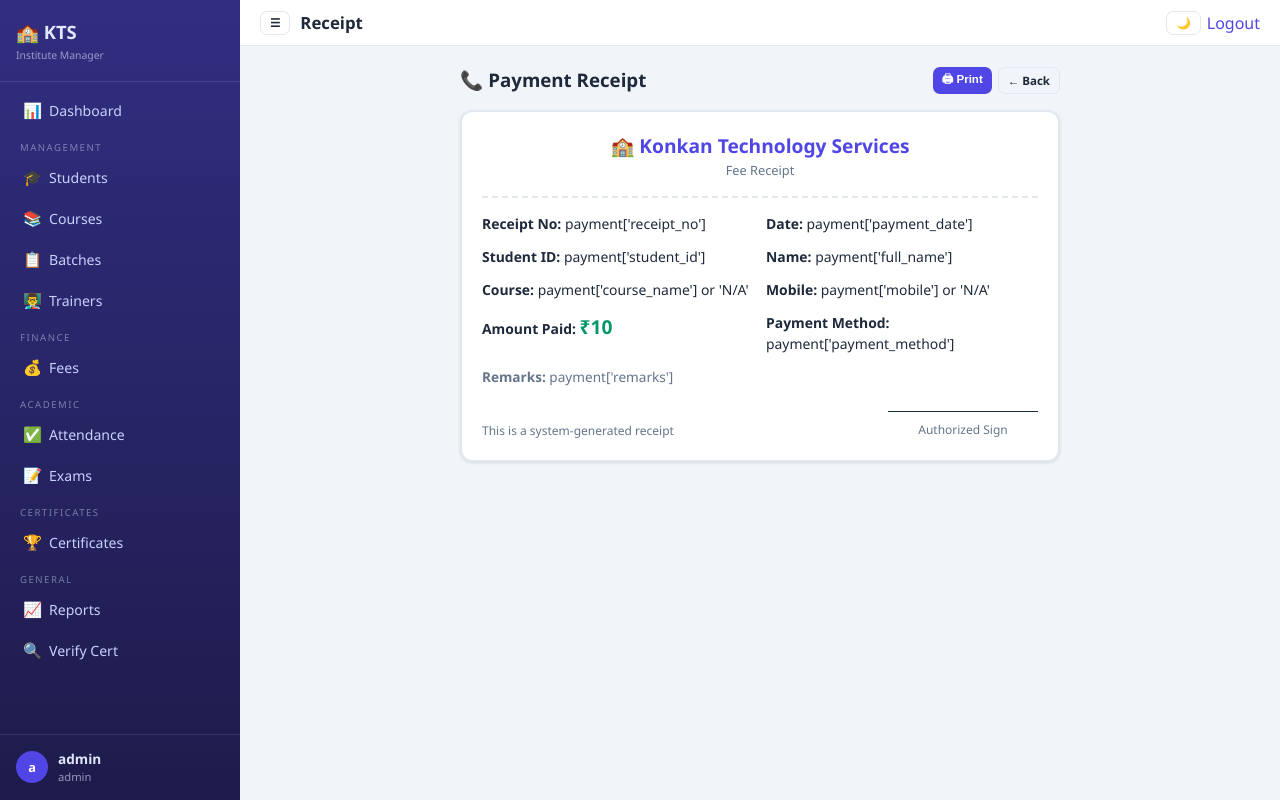
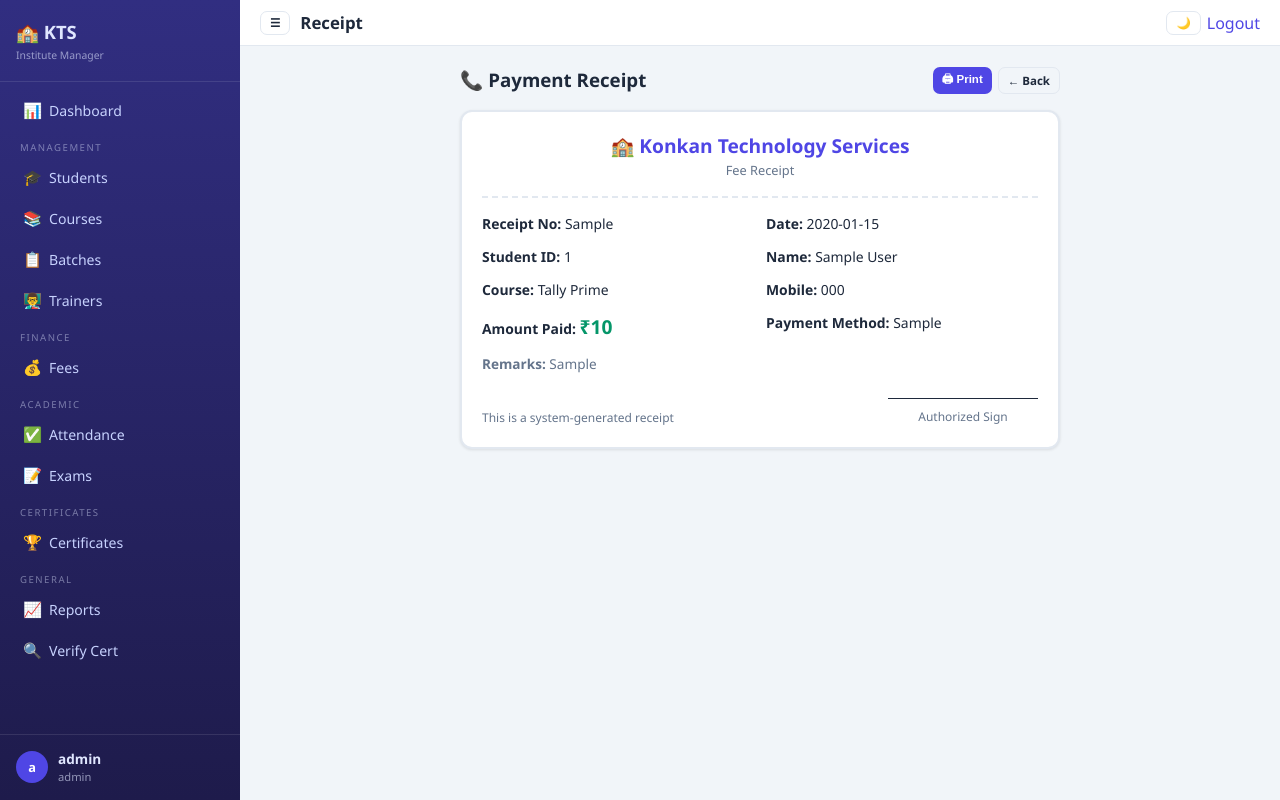
Before and after one commit to nabilkazi2179/KTS-INSTITUTE-MANAGER, a Flask app: page /fees/receipt/1 in a window 1280 px wide. Run offline with Flask 3, Linux system fonts and the light colour scheme; the visitor is signed in with stand-in values (Sample User, id 1); data comes from the database, SQL or seed files in the repository; tables that the repository leaves empty hold one stand-in row (values such as "Sample post"); some libraries are stand-ins or nearby versions.

Commit message:
Fix: receipt.html uses Jinja {{ }} + correct FK for back link (was int('KTS-...') error)

```diff
--- a/app.py
+++ b/app.py
@@ -496,7 +496,7 @@ def record_payment(student_id):
 @app.route('/fees/receipt/<int:payment_id>')
 @login_required
 def view_receipt(payment_id):
-    p=q("SELECT fp.*,s.full_name,s.student_id,s.mobile,s.address,c.course_name FROM fee_payments fp JOIN students s ON fp.student_id=s.id LEFT JOIN courses c ON s.course_id=c.id WHERE fp.id=?",(payment_id,),one=True)
+    p=q("SELECT fp.id as payment_fk,fp.student_id as student_fk,fp.*,s.full_name,s.student_id as sid,s.mobile,s.address,c.course_name FROM fee_payments fp JOIN students s ON fp.student_id=s.id LEFT JOIN courses c ON s.course_id=c.id WHERE fp.id=?",(payment_id,),one=True)
     return render_template('receipt.html',payment=p)
 
 @app.route('/attendance',methods=['GET','POST'])
--- a/templates/receipt.html
+++ b/templates/receipt.html
@@ -6,7 +6,7 @@
     <h3>&#128222; Payment Receipt</h3>
     <div style="display:flex;gap:6px">
       <button onclick="window.print()" class="btn btn-primary btn-sm">&#128424; Print</button>
-      <a href="{{url_for('view_student',id=payment['student_id'])}}" class="btn btn-outline btn-sm">&#8592; Back</a>
+      <a href="{{url_for('view_student',id=payment.student_fk)}}" class="btn btn-outline btn-sm">&#8592; Back</a>
     </div>
   </div>
   <div class="card" style="border:2px solid var(--brd)">
@@ -15,18 +15,16 @@
       <p style="color:var(--m);font-size:.8rem">Fee Receipt</p>
     </div>
     <div style="display:grid;grid-template-columns:1fr 1fr;gap:12px;font-size:.87rem">
-      <div><strong>Receipt No:</strong> payment['receipt_no']</div>
-      <div><strong>Date:</strong> payment['payment_date']</div>
-      <div><strong>Student ID:</strong> payment['student_id']</div>
-      <div><strong>Name:</strong> payment['full_name']</div>
-      <div><strong>Course:</strong> payment['course_name'] or 'N/A'</div>
-      <div><strong>Mobile:</strong> payment['mobile'] or 'N/A'</div>
-      <div><strong>Amount Paid:</strong> <span style="font-size:1.2rem;font-weight:700;color:var(--s)">&#8377;{{"{:,.0f}".format(payment['amount'])}}</span></div>
-      <div><strong>Payment Method:</strong> payment['payment_method']</div>
+      <div><strong>Receipt No:</strong> {{ payment.receipt_no }}</div>
+      <div><strong>Date:</strong> {{ payment.payment_date }}</div>
+      <div><strong>Student ID:</strong> {{ payment.sid }}</div>
+      <div><strong>Name:</strong> {{ payment.full_name }}</div>
+      <div><strong>Course:</strong> {{ payment.course_name or 'N/A' }}</div>
+      <div><strong>Mobile:</strong> {{ payment.mobile or 'N/A' }}</div>
+      <div><strong>Amount Paid:</strong> <span style="font-size:1.2rem;font-weight:700;color:var(--s)">&#8377;{{ "{:,.0f}".format(payment.amount) }}</span></div>
+      <div><strong>Payment Method:</strong> {{ payment.payment_method }}</div>
     </div>
-    {% if payment['remarks'] %}
-    <div style="margin-top:12px;font-size:.85rem;color:var(--m)"><strong>Remarks:</strong> payment['remarks']</div>
-    {% endif %}
+    {% if payment.remarks %}<div style="margin-top:12px;font-size:.85rem;color:var(--m)"><strong>Remarks:</strong> {{ payment.remarks }}</div>{% endif %}
     <div style="margin-top:24px;display:flex;justify-content:space-between;align-items:flex-end">
       <div style="font-size:.75rem;color:var(--m)">This is a system-generated receipt</div>
       <div style="text-align:center"><div style="border-top:1px solid var(--t);width:150px;margin-bottom:4px"></div><span style="font-size:.75rem;color:var(--m)">Authorized Sign</span></div>
```
